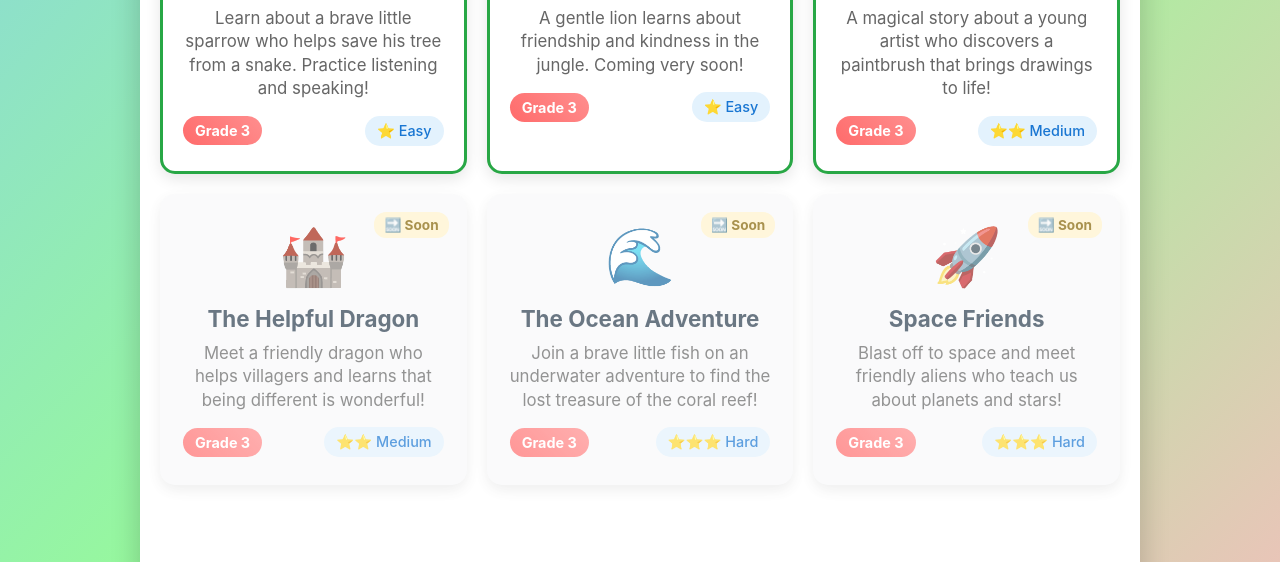
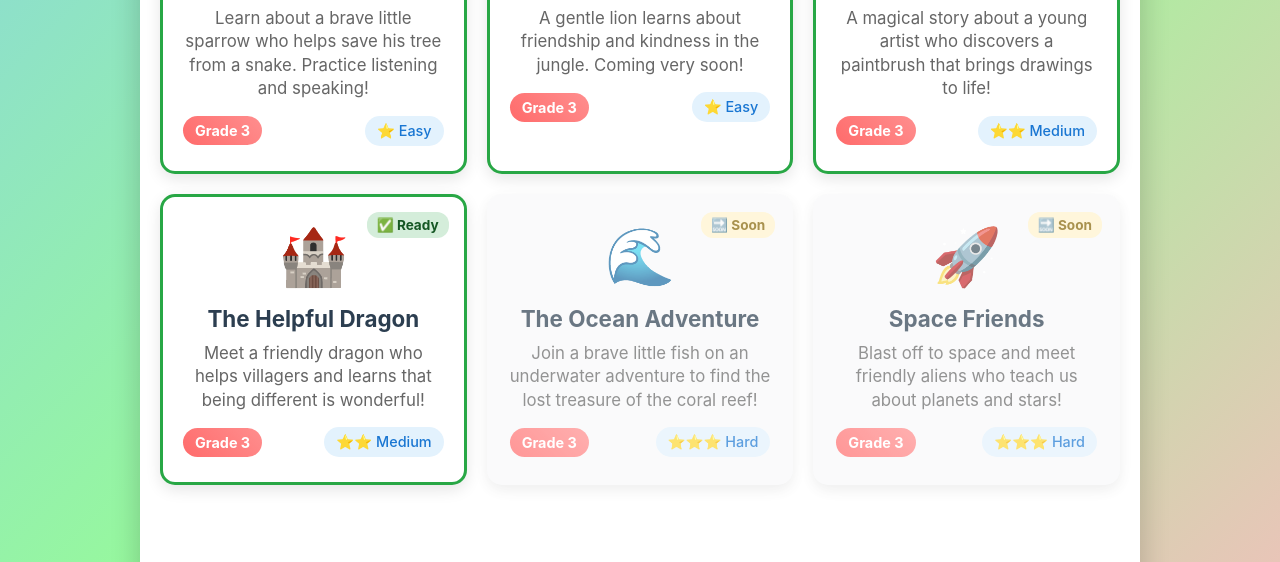
Before and after one commit to mahefooz/sayeeda, a plain HTML site: page index.html in a window 1280 px wide. Shown: the part 538-1100 px from the top of the page. Drawn offline with Linux system fonts and the light colour scheme.

Commit message:
Update index.html

```diff
--- a/index.html
+++ b/index.html
@@ -328,8 +328,8 @@
                 </a>
 
                 <!-- Task 4: Coming Soon -->
-                <div class="task-card coming-soon">
-                    <div class="status-badge status-coming">🔜 Soon</div>
+                <a href="#" class="task-card available" onclick="openHelpfulDragonStory()">
+                    <div class="status-badge status-available">✅ Ready</div>
                     <div class="task-icon">🏰</div>
                     <h3 class="task-title">The Helpful Dragon</h3>
                     <p class="task-description">
@@ -339,7 +339,7 @@
                         <span class="grade-badge">Grade 3</span>
                         <span class="difficulty">⭐⭐ Medium</span>
                     </div>
-                </div>
+                </a>
 
                 <!-- Task 5: Coming Soon -->
                 <div class="task-card coming-soon">
@@ -423,6 +423,14 @@
             console.log('Opening The Magic Paintbrush story...');
         }
 
+        function openHelpfulDragonStory() {
+            // In a real implementation, this would navigate to the sparrow story page
+            window.location.href = 'dragon-story.html';
+
+            // For demo purposes, just highlight the card
+            console.log('Opening The Helpful Dragon story...');
+        }
+
         // Add click animations
         document.querySelectorAll('.task-card.available').forEach(card => {
             card.addEventListener('click', function(e) {
```
